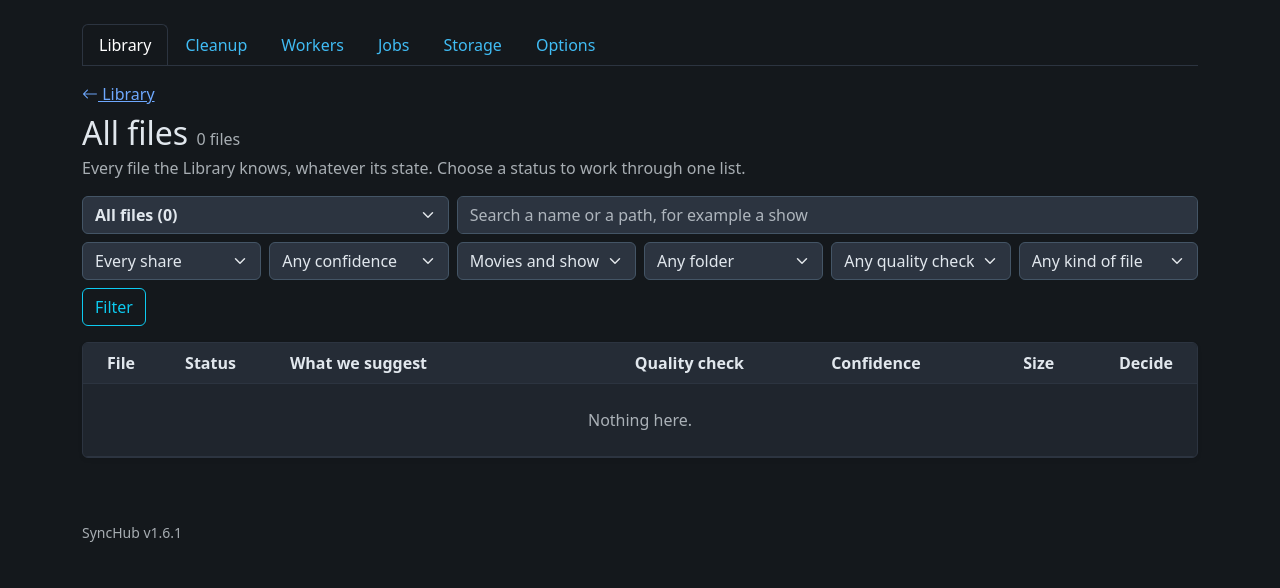
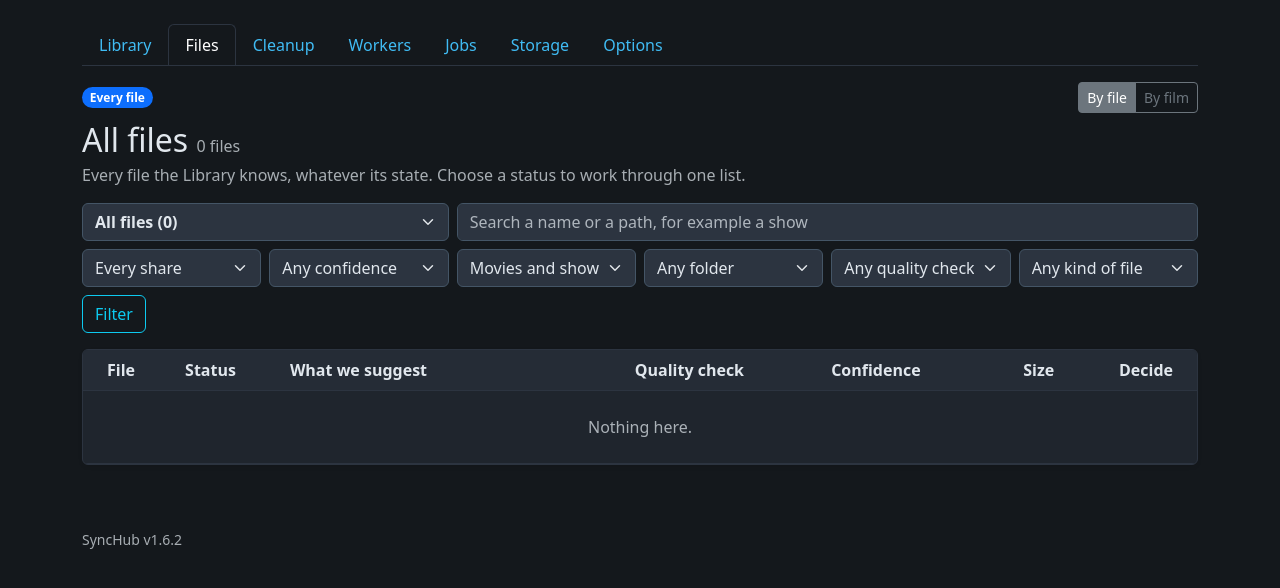
Before and after one commit to ThebumGreg/letterboxd_scraper, a Flask app: page /library/queue in a window 1280 px wide. Shown: the part 57-645 px from the top of the page. Run offline with Flask 3, Linux system fonts and the light colour scheme; data comes from the database, SQL or seed files in the repository; data that the repository does not hold is empty; parts of the project's set-up code (start-up, migrations or seed data) failed here and were passed over; some libraries are stand-ins or nearby versions.

Commit message:
Files tab, Sort out walkthrough, version 1.6.2 (1.6.2 step 3)

```diff
--- a/agent/synchub_agent.py
+++ b/agent/synchub_agent.py
@@ -44,7 +44,7 @@ try:
 except ImportError:                        # pragma: no cover - exercised by tests that remove the module
     media_analysis = None
 
-__version__ = "1.6.1"      # kept equal to SyncHub's version (synchub/__init__.py); see docs/RELEASING.md
+__version__ = "1.6.2"      # kept equal to SyncHub's version (synchub/__init__.py); see docs/RELEASING.md
 PROTOCOL = 1                       # the SyncHub worker API version this agent speaks
 MARKER = ".synchub-root"
 IGNORE_FILE = ".ignore"           # an empty file with this name makes Jellyfin skip the folder
--- a/player/synchub_player.py
+++ b/player/synchub_player.py
@@ -23,7 +23,7 @@ import urllib.error
 import urllib.request
 from pathlib import Path
 
-__version__ = "1.6.1"      # kept equal to SyncHub's version (synchub/__init__.py); see docs/RELEASING.md
+__version__ = "1.6.2"      # kept equal to SyncHub's version (synchub/__init__.py); see docs/RELEASING.md
 PROTOCOL = 1
 API = "/api/player/v1"
 LOG_NAME = "player.log"
--- a/synchub/__init__.py
+++ b/synchub/__init__.py
@@ -1,3 +1,3 @@
 """SyncHub v2: source tables -> identity layer -> state layer. See docs/DESIGN_V2.md."""
 
-__version__ = "1.6.1"      # also the tag of the Docker image (v1.2.0); the worker agent uses the same number; see docs/RELEASING.md
+__version__ = "1.6.2"      # also the tag of the Docker image (v1.2.0); the worker agent uses the same number; see docs/RELEASING.md
--- a/synchub/web/media.py
+++ b/synchub/web/media.py
@@ -9,6 +9,7 @@ from synchub import access, db, storage
 # (key, label, endpoint that opens it, what it holds)
 TABS = (
     ("library", "Library", "library_page", "Every video file on your shares and what to do with it"),
+    ("files", "Files", "library_list", "Every file the Library knows, what each one is to its film, and the ones to sort out"),
     ("originals", "Cleanup", "workers_originals_page", "Original files kept after a file was replaced or converted: restore, keep longer or delete"),
     ("workers", "Workers", "workers_page", "The PCs that do the heavy work, and the hardware behind each"),
     ("jobs", "Jobs", "jobs_page", "What the workers have been asked to do and how it is going"),
@@ -57,7 +58,7 @@ def register(app):
         """One tab's content and scripts, for the page to fill in when the tab is first opened."""
         tab = next((t for t in TABS if t[0] == key), None)
         permissions = getattr(g, "permissions", None)
-        if tab is None or not access.allowed(permissions, access.required(tab[2])):
+        if tab is None or key == "files" or not access.allowed(permissions, access.required(tab[2])):
             return jsonify(ok=False, message="That tab is not available to you."), 403
         with db.connection() as conn:
             return jsonify(ok=True, **_pane(key, conn))
--- a/synchub/web/templates/library_queue.html
+++ b/synchub/web/templates/library_queue.html
@@ -2,14 +2,23 @@
 {% extends "base.html" %}
 {% from "_quality.html" import size_text, quality_detail, quality_script with context %}
 {% from "_macros.html" import file_label_badge with context %}
-{% block title %}Library: {{ title }}{% endblock %}
+{% block title %}Files: {{ title }}{% endblock %}
 
 {% block content %}
-{% include "_media_nav.html" %}
+{% set active = 'files' %}{% include "_media_nav.html" %}
 {% set filter_args = {'q': f.q, 'root': f.root, 'conf': f.conf, 'what': f.what, 'type': f.type, 'quality': f.quality, 'label': f.label} %}
 {% set filtered = f.q or f.root or f.conf or f.what or f.type or f.quality or f.label %}
 {% set below = status == 'below_minimum' %}
-<p class="mb-2"><a href="{{ url_for('library_page') }}"><i class="bi bi-arrow-left" aria-hidden="true"></i> Library</a></p>
+<div class="d-flex flex-wrap align-items-center gap-2 mb-2" id="labelPills" aria-label="What the files are to their films">
+    <a class="badge rounded-pill text-decoration-none bg-{{ 'primary' if not f.label else 'secondary' }}" href="{{ url_for('library_list', status=status) }}">Every file</a>
+    {% for k in file_labels.ORDER %}{% if file_counts.files[k] %}<a class="badge rounded-pill text-decoration-none bg-{{ 'primary' if f.label == k else 'secondary' }}" href="{{ url_for('library_list', status='all', label=k) }}" title="{{ file_labels.HINT[k] }}">{{ file_labels.TEXT[k] }} {{ file_counts.files[k] }}</a>{% endif %}{% endfor %}
+    {% if hidden_count %}<a class="badge rounded-pill text-decoration-none bg-{{ 'primary' if f.label == 'hidden' else 'secondary' }}" href="{{ url_for('library_list', status='all', label='hidden') }}">Hidden {{ hidden_count }}</a>{% endif %}
+    {% if file_counts.files.unexplained %}<a class="btn btn-sm btn-success ms-2" href="{{ url_for('library_sort') }}">Sort out unexplained files ({{ file_counts.files.unexplained }})</a>{% endif %}
+    <span class="btn-group btn-group-sm ms-auto" role="group" aria-label="How to list">
+        <a class="btn btn-{{ 'secondary' if view != 'film' else 'outline-secondary' }}" href="{{ url_for('library_list', status=status, **filter_args) }}">By file</a>
+        <a class="btn btn-{{ 'secondary' if view == 'film' else 'outline-secondary' }}" href="{{ url_for('library_list', status=status, view='film', **filter_args) }}">By film</a>
+    </span>
+</div>
 
 <div class="d-flex flex-wrap justify-content-between align-items-start gap-3 mb-3">
     <div><h2 class="mb-1">{{ title }} <small class="text-body-secondary fs-6">{{ total }} file{{ '' if total == 1 else 's' }}</small></h2><p class="text-body-secondary mb-0">{{ hint }}</p>
@@ -63,6 +72,20 @@
 </details>
 {% endif %}
 
+{% if view == 'film' %}
+<div class="panel p-0 overflow-hidden mb-3"><div class="table-responsive">
+    <table class="table table-hover align-middle mb-0" id="filmTable">
+        <thead class="table-light"><tr><th class="ps-4">Film</th><th>Files</th><th class="pe-4 text-end"></th></tr></thead>
+        <tbody>
+        {% for fm in films %}
+            <tr data-film="{{ fm.media_id }}"><td class="ps-4"><a class="fw-bold text-decoration-none" href="{{ url_for('movie_details', media_id=fm.media_id) }}">{{ fm.title }}{% if fm.year %} ({{ fm.year }}){% endif %}</a></td>
+                <td class="small">{% for x in fm.files %}<div class="text-break"><a class="text-decoration-none" href="{{ url_for('library_record', record_id=x.id) }}">{{ x.file_name }}</a> {{ file_label_badge(x) }} <span class="text-body-secondary">{{ x.size }}</span></div>{% endfor %}</td>
+                <td class="pe-4 text-end text-nowrap">{% if fm.unexplained %}<a class="btn btn-sm btn-success" href="{{ url_for('library_sort', media=fm.media_id) }}">Sort out</a>{% endif %} <a class="btn btn-sm btn-outline-secondary" href="{{ url_for('movie_details', media_id=fm.media_id) }}">Open</a></td></tr>
+        {% else %}<tr><td colspan="3" class="text-center text-body-secondary py-4">No film has more than one file{% if filtered %} with this filter{% endif %}.</td></tr>{% endfor %}
+        </tbody>
+    </table>
+</div></div>
+{% else %}
 <div class="panel p-0 overflow-hidden mb-3">
     <div class="table-responsive">
         <table class="table table-hover align-middle mb-0" id="queueTable">
@@ -111,7 +134,9 @@
     </div>
 </div>
 
-{% if pages > 1 %}
+{% endif %}
+
+{% if pages > 1 and view != 'film' %}
 <nav aria-label="Pages"><ul class="pagination justify-content-center flex-wrap">
     {% for n in range(1, pages + 1) %}<li class="page-item{% if n == page %} active{% endif %}"><a class="page-link" href="{{ url_for('library_list', status=status, page=n, **filter_args) }}">{{ n }}</a></li>{% endfor %}
 </ul></nav>
--- a/synchub/web/templates/media.html
+++ b/synchub/web/templates/media.html
@@ -5,13 +5,14 @@
 {% block content %}
 <ul class="nav nav-tabs mb-4" id="mediaTabs" role="tablist">
     {% for key, label, endpoint, help in tabs %}
+    {% if key == 'files' %}<li class="nav-item"><a class="nav-link" href="{{ url_for(endpoint) }}" title="{{ help }}">{{ label }}</a></li>{% else %}
     <li class="nav-item" role="presentation">
         <a class="nav-link{% if key == active %} active{% endif %}" id="media-tab-{{ key }}" href="{{ url_for(endpoint) }}" data-bs-toggle="tab" data-bs-target="#media-pane-{{ key }}" data-media-url="{{ url_for(endpoint) }}" role="tab" aria-controls="media-pane-{{ key }}" aria-selected="{{ 'true' if key == active else 'false' }}" title="{{ help }}">{{ label }}</a>
-    </li>
+    </li>{% endif %}
     {% endfor %}
 </ul>
 <div class="tab-content">
-    {% for key, label, endpoint, help in tabs %}
+    {% for key, label, endpoint, help in tabs if key != 'files' %}
     <div class="tab-pane fade{% if key == active %} show active{% endif %}" id="media-pane-{{ key }}" role="tabpanel" aria-labelledby="media-tab-{{ key }}" tabindex="0">
         {% if key in panes %}{{ panes[key].tab|safe }}{% else %}<div class="text-body-secondary py-4" data-lazy-pane="{{ key }}" data-lazy-url="{{ url_for('media_pane', key=key) }}">Loading...</div>{% endif %}
     </div>
```
Also changed, not shown: synchub/web/library.py (+56 -2 lines), synchub/web/templates/library_sort.html (added, +64 -0 lines), tests/v2/test_file_labels.py (+21 -0 lines), CHANGELOG.md.
